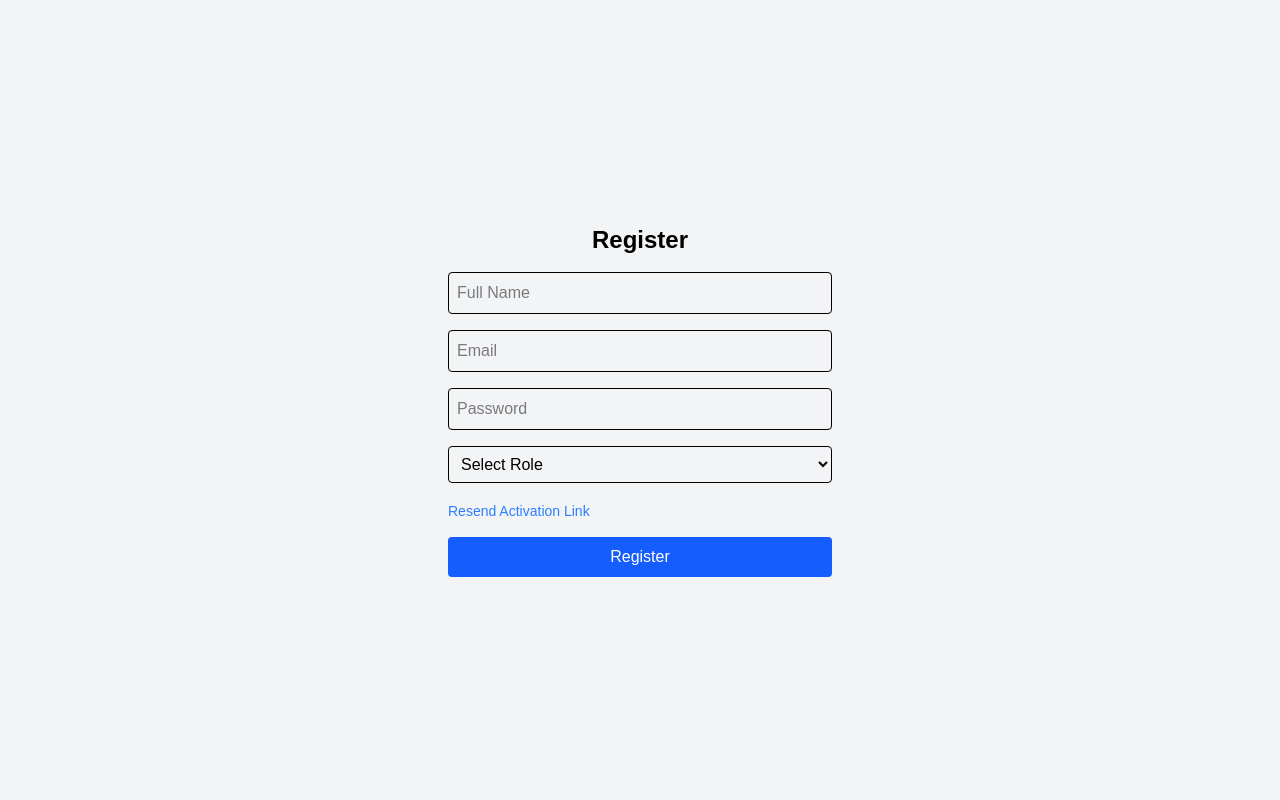
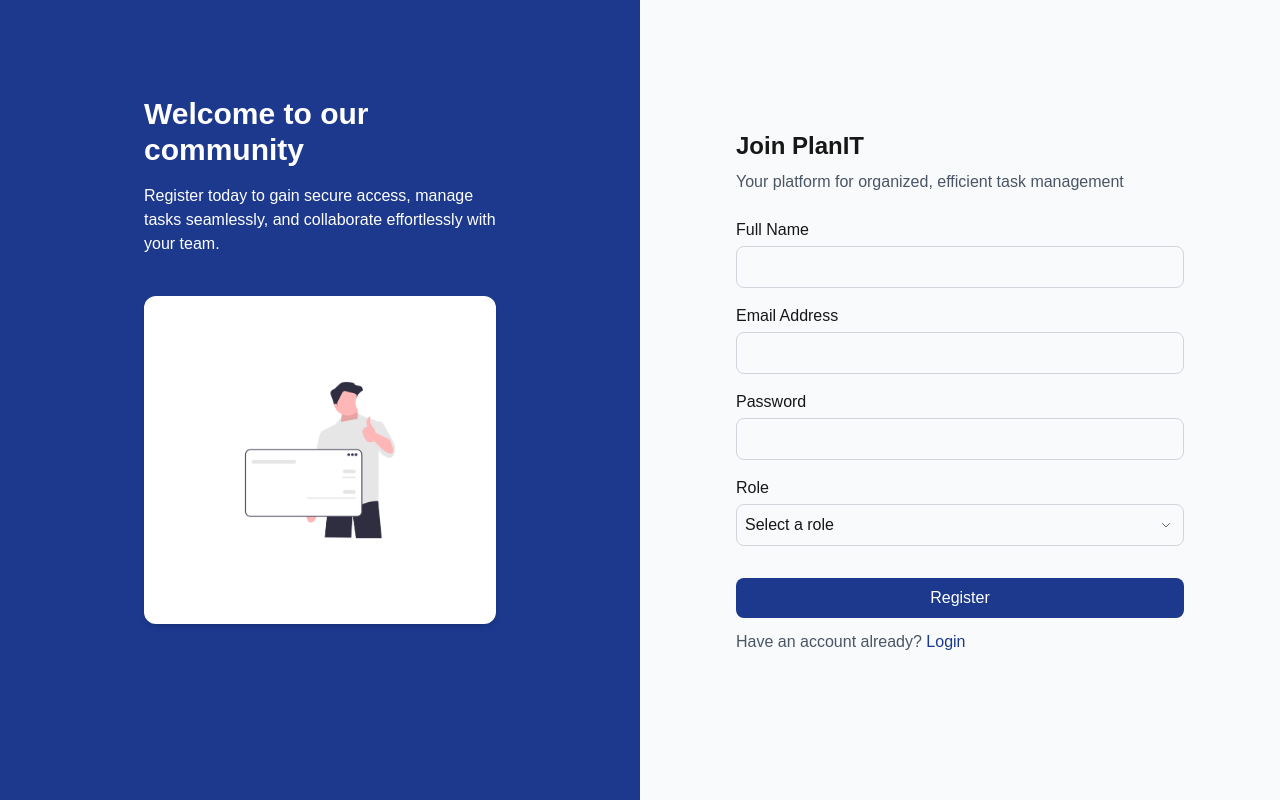
Before and after one commit to wuraola221/PlanIT-Frontend, a Next.js app: page / in a window 1280 px wide. Built offline with nearby package versions, Linux system fonts and the light colour scheme.

Commit message:
update github pages

```diff
--- a/src/app/page.tsx
+++ b/src/app/page.tsx
@@ -27,7 +27,7 @@
 
     //Replace the await below to the correct path of your api
     try {
-      const res = await fetch('http://localhost:8080/api/auth/register', {
+      const res = await fetch('http://localhost:8080/api/v2.0/auth/register', {
         method: 'POST',
         headers: {
           'Content-Type': 'application/json',
@@ -59,7 +59,7 @@
       }
 
       try {
-        const res = await fetch('http://localhost:8080/api/auth/resend-activation', {
+        const res = await fetch('http://localhost:8080/api/v2.0/auth/resend-activation', {
           method: 'POST',
           headers: { 'Content-Type': 'application/json' },
           body: JSON.stringify({ email: formData.email }),
@@ -80,74 +80,112 @@
 
 
   return (
-    <div className="min-h-screen flex items-center justify-center bg-gray-100 p-4">
-      <form
-        onSubmit={handleSubmit}
-        className="bg-gray-100 p-8 rounded w-full max-w-md space-y-4"
-      >
-        <h1 className="text-2xl font-bold text-center text-black">Register</h1>
 
-        {successMsg && <p className="text-green-600">{successMsg}</p>}
-        {errorMsg && <p className="text-red-600">{errorMsg}</p>}
+    <div className="flex min-h-screen bg-gray-50">
+  {/* Left Panel */}
+  <div className="w-1/2 bg-blue-900 text-white">
+    <div className="max-w-md mx-auto px-12 pt-24 text-left">
 
+      <h1 className="text-3xl font-bold pr-26 mb-4">Welcome to our community </h1>
+      <p className="text-base mb-10">
+        Register today to gain secure access, manage tasks seamlessly,
+        and collaborate effortlessly with your team.
+      </p>
+      <div className="bg-white p-6 rounded-xl shadow-md">
+        <img
+          src="/register copy.png"
+          alt="Illustration"
+          className="w-48 h-70 mx-auto object-contain"
+        />
+      </div>
+    </div>
+  </div>
+
+    <div className="flex flex-col justify-center w-1/2 p-12">
+        <div className="max-w-md w-full mx-auto">
+          <h2 className="text-2xl font-bold mb-2">Join PlanIT</h2>
+          <p className="text-gray-600 mb-6">
+            Your platform for organized, efficient task management
+          </p>
+
+          <form onSubmit={handleSubmit} className="space-y-4">
+            <div>
+              <label className="block mb-1 font-medium">Full Name</label>
               <input
                 type="text"
                 name="fullName"
                 value={formData.fullName}
                 onChange={handleChange}
-          placeholder="Full Name"
-          required
-          className="w-full p-2 border rounded text-black"
+                className="w-full border border-gray-300 rounded-lg p-2 focus:outline-none focus:ring-2 focus:ring-blue-500"
               />
+            </div>
 
+            <div>
+              <label className="block mb-1 font-medium">Email Address</label>
               <input
                 type="email"
                 name="email"
                 value={formData.email}
                 onChange={handleChange}
-          placeholder="Email"
-          required
-          className="w-full p-2 border rounded text-black"
+                className="w-full border border-gray-300 rounded-lg p-2 focus:outline-none focus:ring-2 focus:ring-blue-500"
               />
+            </div>
 
+            <div>
+              <label className="block mb-1 font-medium">Password</label>
               <input
                 type="password"
                 name="password"
                 value={formData.password}
                 onChange={handleChange}
-          placeholder="Password"
-          required
-          className="w-full p-2 border rounded text-black"
+                className="w-full border border-gray-300 rounded-lg p-2 focus:outline-none focus:ring-2 focus:ring-blue-500"
               />
+            </div>
 
+            <div>
+              <label className="block mb-1 font-medium">Role</label>
+              <div className="relative">
                 <select
                   name="role"
                   value={formData.role}
                   onChange={handleChange}
-          required
-          className="w-full p-2 border rounded text-black"
+                  className="w-full border border-gray-300 rounded-lg p-2 pr-10 appearance-none focus:outline-none focus:ring-2 focus:ring-blue-500"
                 >
-          <option value="">Select Role</option>
-          <option value="leadDeveloper">Lead Developer</option>
-          <option value="developer">Developer</option>
+                  <option value="">Select a role</option>
+                  <option value="LEAD_DEVELOPER">Lead Developer</option>
+                  <option value="DEVELOPER">Developer</option>
                 </select>
 
-      <button
-        type="button"
-        onClick={handleResendActivation}
-        className="text-sm text-blue-500 hover:underline cursor-pointer"
+
+                <svg
+                  className="absolute right-3 top-1/2 -translate-y-1/2 pl-2 pointer-events-none text-gray-500"
+                  xmlns="http://www.w3.org/2000/svg"
+                  width="20"
+                  height="20"
+                  fill="none"
+                  viewBox="0 0 24 24"
+                  stroke="currentColor"
                 >
-        Resend Activation Link
-      </button>
+                  <path strokeLinecap="round" strokeLinejoin="round" strokeWidth="2" d="M19 9l-7 7-7-7" />
+                </svg>
+              </div>
+            </div>
 
 
             <button
               type="submit"
-          className="w-full bg-blue-600 text-white p-2 rounded hover:bg-blue-700 cursor-pointer"
+              className="mt-4 w-full bg-blue-900 text-white py-2 rounded-lg hover:bg-blue-800 transition"
             >
               Register
             </button>
           </form>
+          <div >
+            <p className='text-gray-600 mt-3 mb-4'>Have an account already?<a href=""> <span className='text-blue-900'>Login</span></a></p>
+          </div>
+        </div>
+      </div>
     </div>
   );
+
+
 }
```
Also changed, not shown: public/register copy.png (added), 1 other file (tests, documents, lock files or other folders). Lines whose indentation alone changed are shown as unchanged.
